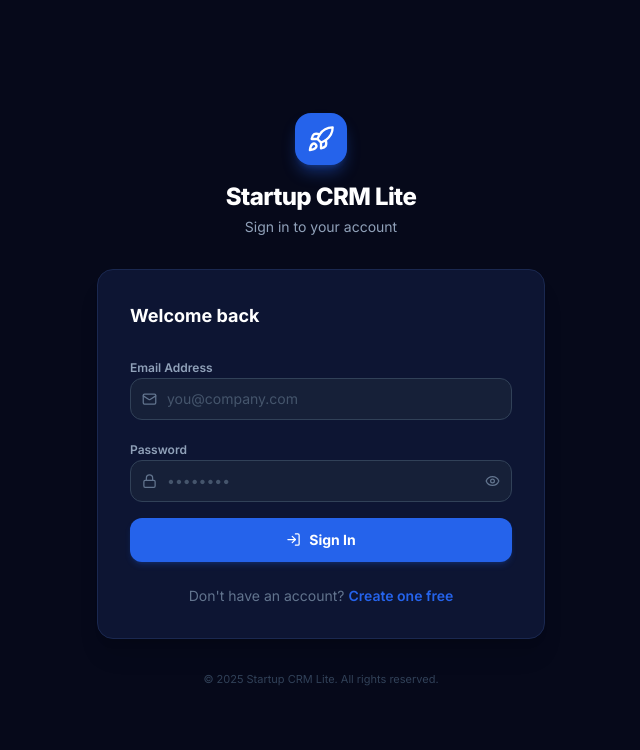
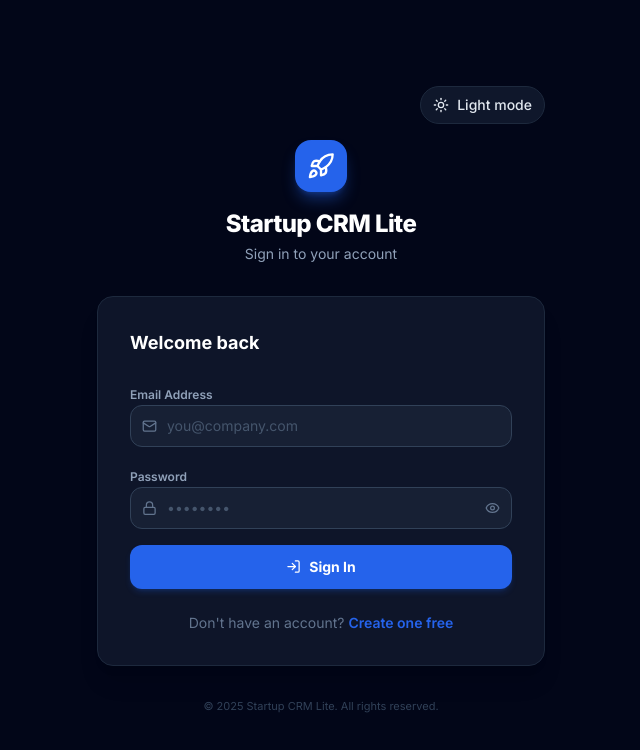
Before and after one commit to sreekar028/startup-crm-light, a React (Vite) app: page /login in a window 1280 px wide. Shown: the top 750 px of the page, without its empty margins (319-959 px from the left). Built offline with nearby package versions, Linux system fonts and the light colour scheme; no server answers.

Commit message:
Add theme toggle to login page

```diff
--- a/src/pages/Login.jsx
+++ b/src/pages/Login.jsx
@@ -1,13 +1,15 @@
 import React, { useState } from 'react';
 import { Link } from 'react-router-dom';
-import { Rocket, Mail, Lock, Eye, EyeOff, LogIn } from 'lucide-react';
+import { Rocket, Mail, Lock, Eye, EyeOff, LogIn, Sun, Moon } from 'lucide-react';
 import { useAuth } from '../context/AuthContext';
+import { useTheme } from '../context/ThemeContext';
 
 /**
  * Login page — styled to match the dark navy SaaS theme.
  */
 export default function Login() {
   const { login, isLoading } = useAuth();
+  const { isDarkMode, toggleTheme } = useTheme();
   const [formData, setFormData] = useState({ email: '', password: '' });
   const [showPassword, setShowPassword] = useState(false);
   const [error, setError] = useState('');
@@ -28,29 +30,35 @@ export default function Login() {
   };
 
   return (
-    <div
-      className="min-h-screen flex flex-col items-center justify-center px-4 py-12"
-      style={{ background: '#06091A' }}
-    >
+    <div className={`min-h-screen flex flex-col items-center justify-center px-4 py-12 transition-colors ${isDarkMode ? 'bg-slate-950 text-slate-100' : 'bg-slate-50 text-slate-900'}`}>
+      <div className="mb-4 flex w-full max-w-md justify-end">
+        <button
+          type="button"
+          onClick={toggleTheme}
+          className={`flex items-center gap-2 rounded-full border px-3 py-2 text-sm font-medium transition-colors ${isDarkMode ? 'border-slate-800 bg-slate-900 text-slate-200 hover:bg-slate-800' : 'border-slate-200 bg-white text-slate-700 hover:bg-slate-100'}`}
+          aria-label="Toggle theme"
+        >
+          {isDarkMode ? <Sun size={16} /> : <Moon size={16} />}
+          {isDarkMode ? 'Light mode' : 'Dark mode'}
+        </button>
+      </div>
+
       {/* Logo */}
       <div className="flex flex-col items-center mb-8">
         <div className="p-3 rounded-2xl bg-primary shadow-lg shadow-primary/40 mb-4">
           <Rocket size={28} className="text-white" />
         </div>
-        <h1 className="text-2xl font-extrabold text-white tracking-tight">Startup CRM Lite</h1>
-        <p className="text-sm text-slate-400 mt-1">Sign in to your account</p>
+        <h1 className={`text-2xl font-extrabold tracking-tight ${isDarkMode ? 'text-white' : 'text-slate-900'}`}>Startup CRM Lite</h1>
+        <p className={`text-sm mt-1 ${isDarkMode ? 'text-slate-400' : 'text-slate-500'}`}>Sign in to your account</p>
       </div>
 
       {/* Card */}
-      <div
-        className="w-full max-w-md rounded-2xl p-8 shadow-xl"
-        style={{ background: '#0D1533', border: '1px solid #1A2850' }}
-      >
-        <h2 className="text-lg font-bold text-white mb-6">Welcome back</h2>
+      <div className={`w-full max-w-md rounded-2xl border p-8 shadow-xl ${isDarkMode ? 'border-slate-800 bg-slate-900/95' : 'border-slate-200 bg-white'}`}>
+        <h2 className={`text-lg font-bold mb-6 ${isDarkMode ? 'text-white' : 'text-slate-900'}`}>Welcome back</h2>
 
         {/* Error message */}
         {error && (
-          <div className="mb-4 px-4 py-3 rounded-xl text-sm font-semibold text-red-400 bg-red-950/30 border border-red-900/40">
+          <div className={`mb-4 rounded-xl border px-4 py-3 text-sm font-semibold ${isDarkMode ? 'border-red-900/40 bg-red-950/30 text-red-400' : 'border-red-200 bg-red-50 text-red-600'}`}>
             {error}
           </div>
         )}
@@ -58,11 +66,11 @@ export default function Login() {
         <form onSubmit={handleSubmit} className="space-y-4">
           {/* Email */}
           <div className="space-y-1">
-            <label htmlFor="email" className="text-xs font-semibold text-slate-400">
+            <label htmlFor="email" className={`text-xs font-semibold ${isDarkMode ? 'text-slate-400' : 'text-slate-600'}`}>
               Email Address
             </label>
             <div className="relative">
-              <Mail size={15} className="absolute left-3 top-1/2 -translate-y-1/2 text-slate-500" />
+              <Mail size={15} className={`absolute left-3 top-1/2 -translate-y-1/2 ${isDarkMode ? 'text-slate-500' : 'text-slate-400'}`} />
               <input
                 id="email"
                 type="email"
@@ -71,18 +79,18 @@ export default function Login() {
                 onChange={handleChange}
                 required
                 placeholder="you@company.com"
-                className="w-full pl-9 pr-4 py-2.5 text-sm text-white bg-slate-800/60 border border-slate-700 rounded-xl focus:outline-none focus:ring-2 focus:ring-primary/30 focus:border-primary transition-all placeholder:text-slate-600"
+                className={`w-full rounded-xl border px-4 py-2.5 pl-9 pr-4 text-sm transition-all focus:border-primary focus:outline-none focus:ring-2 focus:ring-primary/30 ${isDarkMode ? 'border-slate-700 bg-slate-800/60 text-white placeholder:text-slate-600' : 'border-slate-200 bg-slate-50 text-slate-900 placeholder:text-slate-400'}`}
               />
             </div>
           </div>
 
           {/* Password */}
           <div className="space-y-1">
-            <label htmlFor="password" className="text-xs font-semibold text-slate-400">
+            <label htmlFor="password" className={`text-xs font-semibold ${isDarkMode ? 'text-slate-400' : 'text-slate-600'}`}>
               Password
             </label>
             <div className="relative">
-              <Lock size={15} className="absolute left-3 top-1/2 -translate-y-1/2 text-slate-500" />
+              <Lock size={15} className={`absolute left-3 top-1/2 -translate-y-1/2 ${isDarkMode ? 'text-slate-500' : 'text-slate-400'}`} />
               <input
                 id="password"
                 type={showPassword ? 'text' : 'password'}
@@ -91,12 +99,12 @@ export default function Login() {
                 onChange={handleChange}
                 required
                 placeholder="••••••••"
-                className="w-full pl-9 pr-10 py-2.5 text-sm text-white bg-slate-800/60 border border-slate-700 rounded-xl focus:outline-none focus:ring-2 focus:ring-primary/30 focus:border-primary transition-all placeholder:text-slate-600"
+                className={`w-full rounded-xl border px-4 py-2.5 pl-9 pr-10 text-sm transition-all focus:border-primary focus:outline-none focus:ring-2 focus:ring-primary/30 ${isDarkMode ? 'border-slate-700 bg-slate-800/60 text-white placeholder:text-slate-600' : 'border-slate-200 bg-slate-50 text-slate-900 placeholder:text-slate-400'}`}
               />
               <button
                 type="button"
                 onClick={() => setShowPassword(!showPassword)}
-                className="absolute right-3 top-1/2 -translate-y-1/2 text-slate-500 hover:text-slate-300 transition-colors"
+                className={`absolute right-3 top-1/2 -translate-y-1/2 transition-colors ${isDarkMode ? 'text-slate-500 hover:text-slate-300' : 'text-slate-400 hover:text-slate-600'}`}
                 aria-label="Toggle password visibility"
               >
                 {showPassword ? <EyeOff size={15} /> : <Eye size={15} />}
@@ -122,7 +130,7 @@ export default function Login() {
         </form>
 
         {/* Register link */}
-        <p className="mt-6 text-center text-sm text-slate-500">
+        <p className={`mt-6 text-center text-sm ${isDarkMode ? 'text-slate-500' : 'text-slate-600'}`}>
           Don&apos;t have an account?{' '}
           <Link to="/register" className="font-semibold text-primary hover:text-primary-light transition-colors">
             Create one free
@@ -131,7 +139,7 @@ export default function Login() {
       </div>
 
       {/* Footer */}
-      <p className="mt-8 text-[11px] text-slate-700">
+      <p className={`mt-8 text-[11px] ${isDarkMode ? 'text-slate-700' : 'text-slate-500'}`}>
         © 2025 Startup CRM Lite. All rights reserved.
       </p>
     </div>
```
